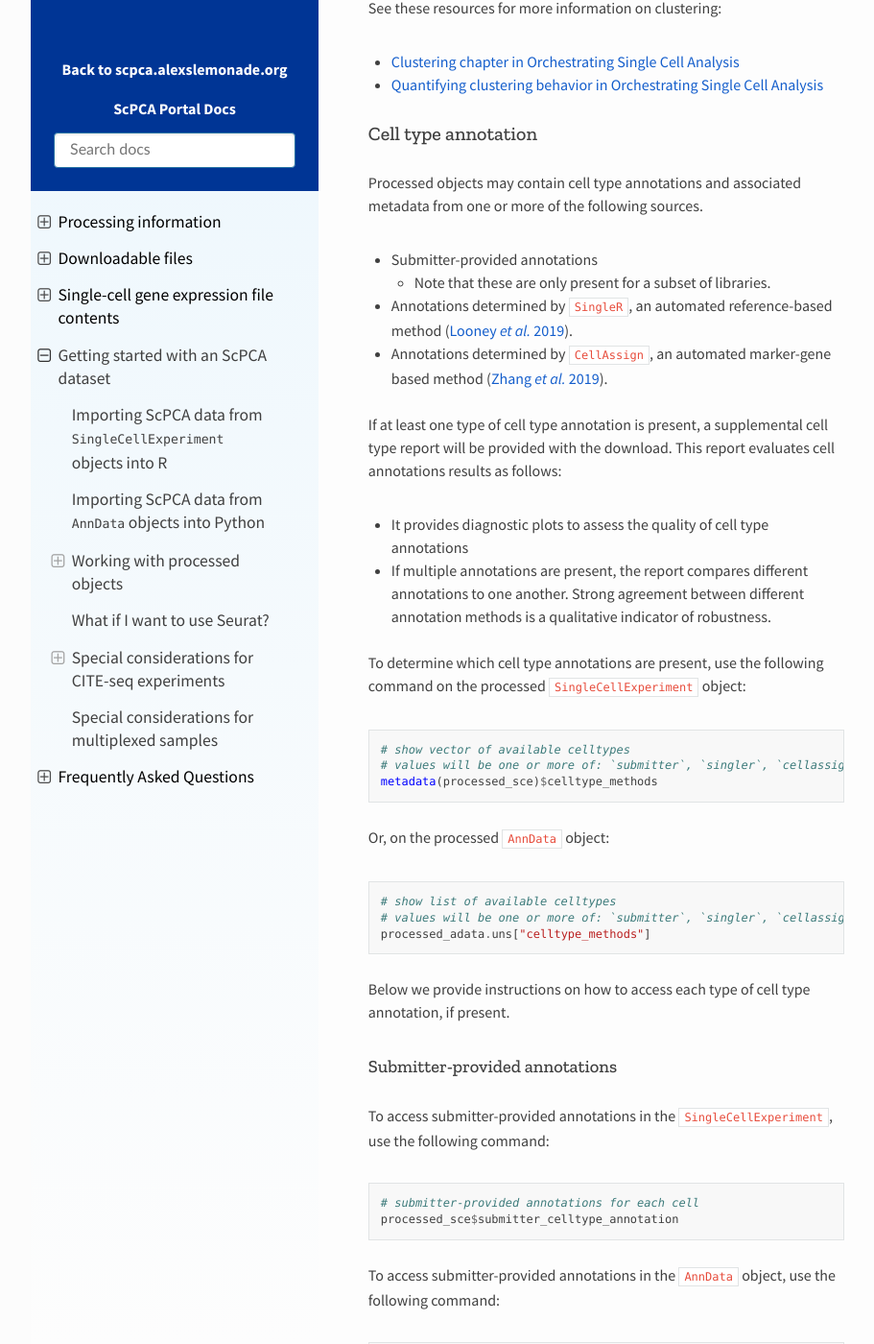
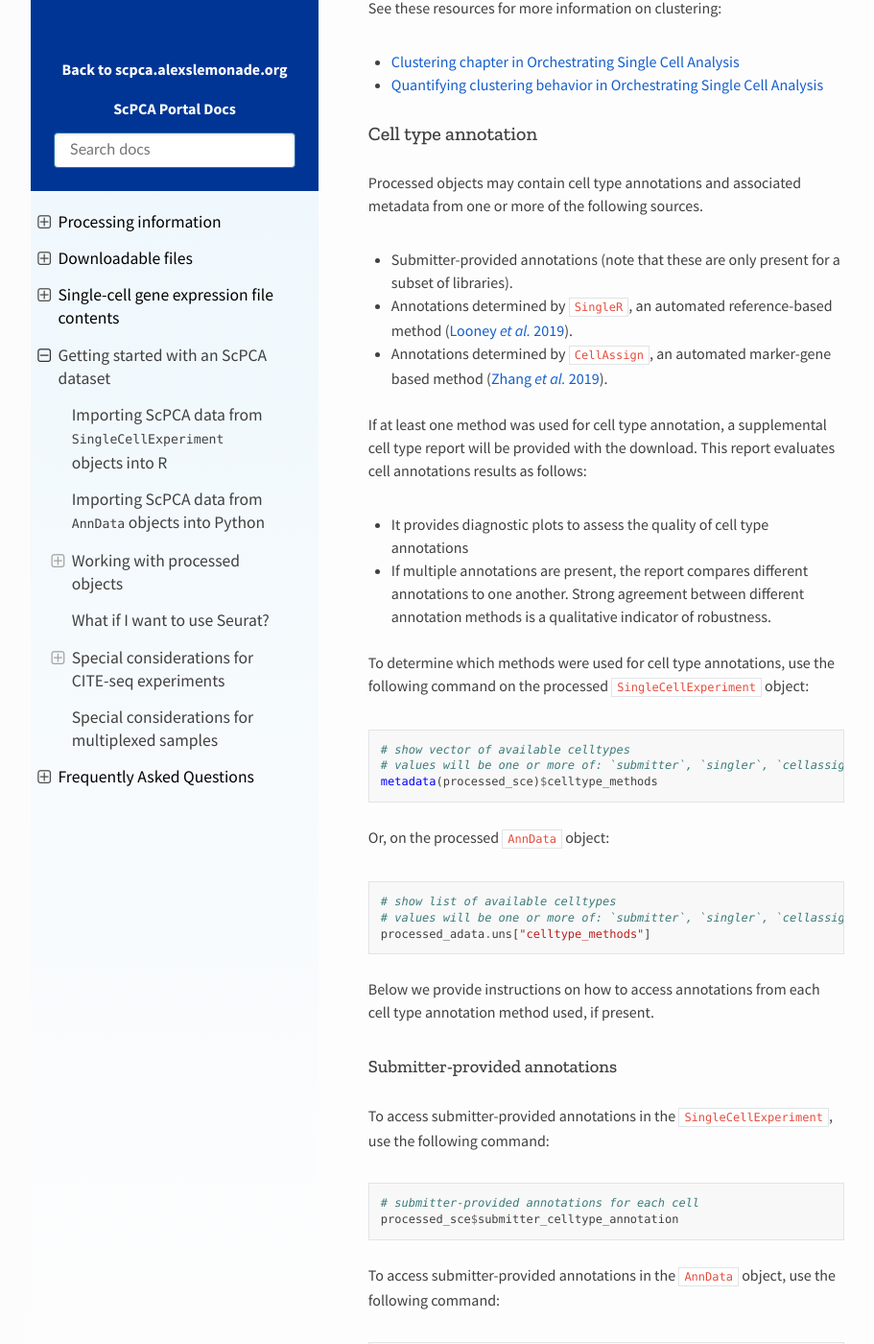
Before and after one commit to DongzeHE/scpca-docs, a Sphinx documentation site: the page built from docs/getting_started.md, in a window 1280 px wide and 1400 px high, scrolled down 6541 px. Shown: the whole window at 96% size, without its empty margins (158-1069 px from the left). Built offline with Sphinx 7.4.7 and the Read the Docs theme 2.0.0, drawn with Linux system fonts in a browser that asks for light colours; some of the changed text lies outside the part shown.

Commit message:
Apply suggestions from code review
Co-authored-by: Ally Hawkins <54039191+allyhawkins@users.noreply.github.com>

````diff
--- a/docs/getting_started.md
+++ b/docs/getting_started.md
@@ -207,19 +207,18 @@ See these resources for more information on clustering:
 
 Processed objects may contain cell type annotations and associated metadata from one or more of the following sources.
 
-- Submitter-provided annotations
-  - Note that these are only present for a subset of libraries.
+- Submitter-provided annotations (note that these are only present for a subset of libraries).
 - Annotations determined by [`SingleR`](https://bioconductor.org/packages/release/bioc/html/SingleR.html), an automated reference-based method ([Looney _et al._ 2019](https://doi.org/10.1038/s41590-018-0276-y)).
 - Annotations determined by [`CellAssign`](https://github.com/Irrationone/cellassign), an automated marker-gene based method ([Zhang _et al._ 2019](https://doi.org/10.1038/s41592-019-0529-1)).
 
-If at least one type of cell type annotation is present, a supplemental cell type report will be provided with the download.
+If at least one method was used for cell type annotation, a supplemental cell type report will be provided with the download.
 This report evaluates cell annotations results as follows:
 
 - It provides diagnostic plots to assess the quality of cell type annotations
 - If multiple annotations are present, the report compares different annotations to one another.
 Strong agreement between different annotation methods is a qualitative indicator of robustness.
 
-To determine which cell type annotations are present, use the following command on the processed `SingleCellExperiment` object:
+To determine which methods were used for cell type annotations, use the following command on the processed `SingleCellExperiment` object:
 
 ```r
 # show vector of available celltypes
@@ -235,7 +234,7 @@ Or, on the processed `AnnData` object:
 processed_adata.uns["celltype_methods"]
 ```
 
-Below we provide instructions on how to access each type of cell type annotation, if present.
+Below we provide instructions on how to access annotations from each cell type annotation method used, if present.
 
 #### Submitter-provided annotations
 
@@ -274,7 +273,7 @@ processed_sce$singler_celltype_ontology
 
 To access automated `SingleR` annotations as cell type names and/or ontology terms in the processed `AnnData` object, use the following command(s):
 
-```r
+```python
 # SingleR annotatins as cell type names
 processed_adata.obs["singler_celltype_annotation"]
 
````
